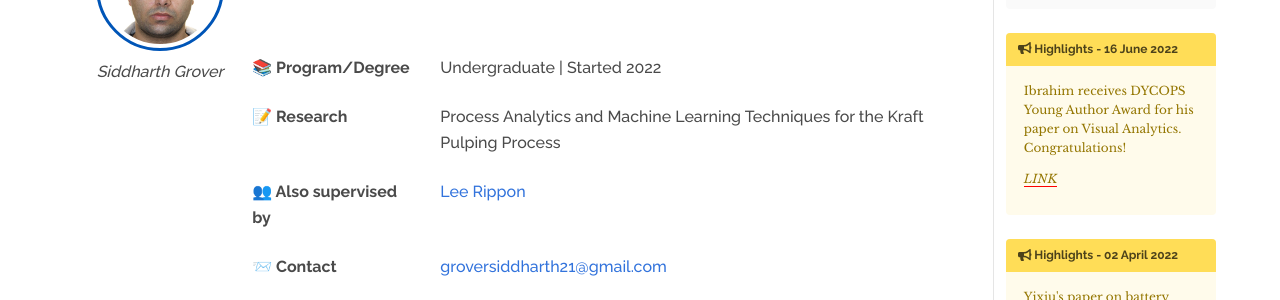
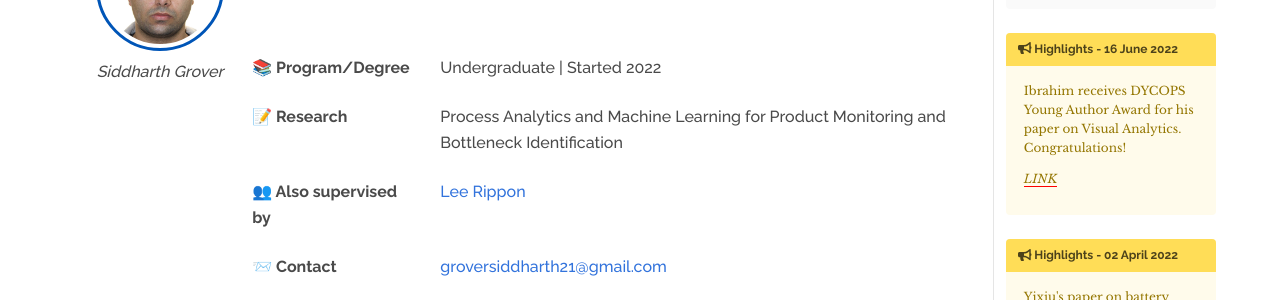
Before and after one commit to daisubc/daisubc.github.io, a Jekyll site: the page built from _profiles/Siddharth Grover.md, in a window 1280 px wide and 900 px high. Shown: the part 381-681 px from the top of the window. Built offline with Jekyll 4.4.1, drawn with Linux system fonts in a browser that asks for light colours; nearby versions of some CDN libraries.

Commit message:
fix sid typo

```diff
--- a/_profiles/Siddharth Grover.md
+++ b/_profiles/Siddharth Grover.md
@@ -2,7 +2,7 @@
 layout: biography
 email: groversiddharth21@gmail.com
 github: https://github.com/killerninja8
-project: Process Analytics and Machine Learning Techniques for the Kraft Pulping Process
+project: Process Analytics and Machine Learning for Product Monitoring and Bottleneck Identification
 img: sid.jpg
 degree: Undergraduate
 year_end:
```
